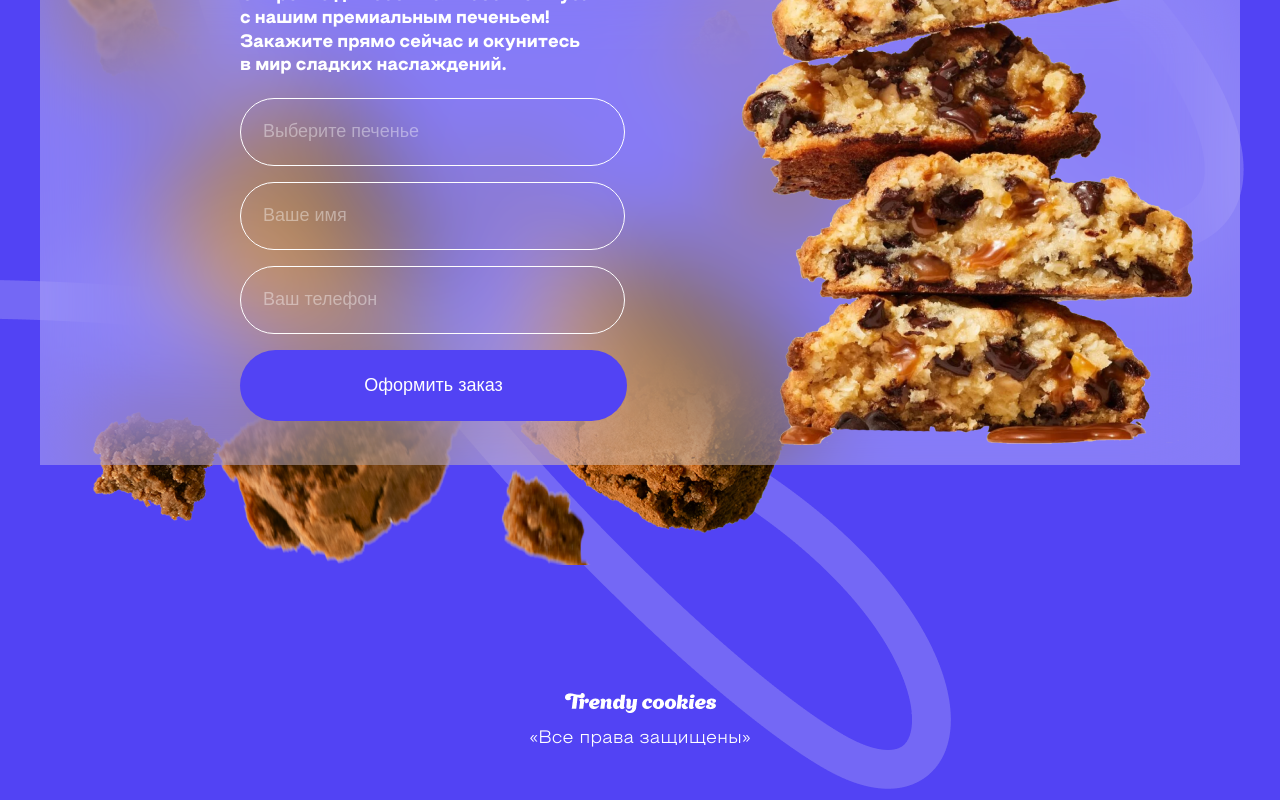
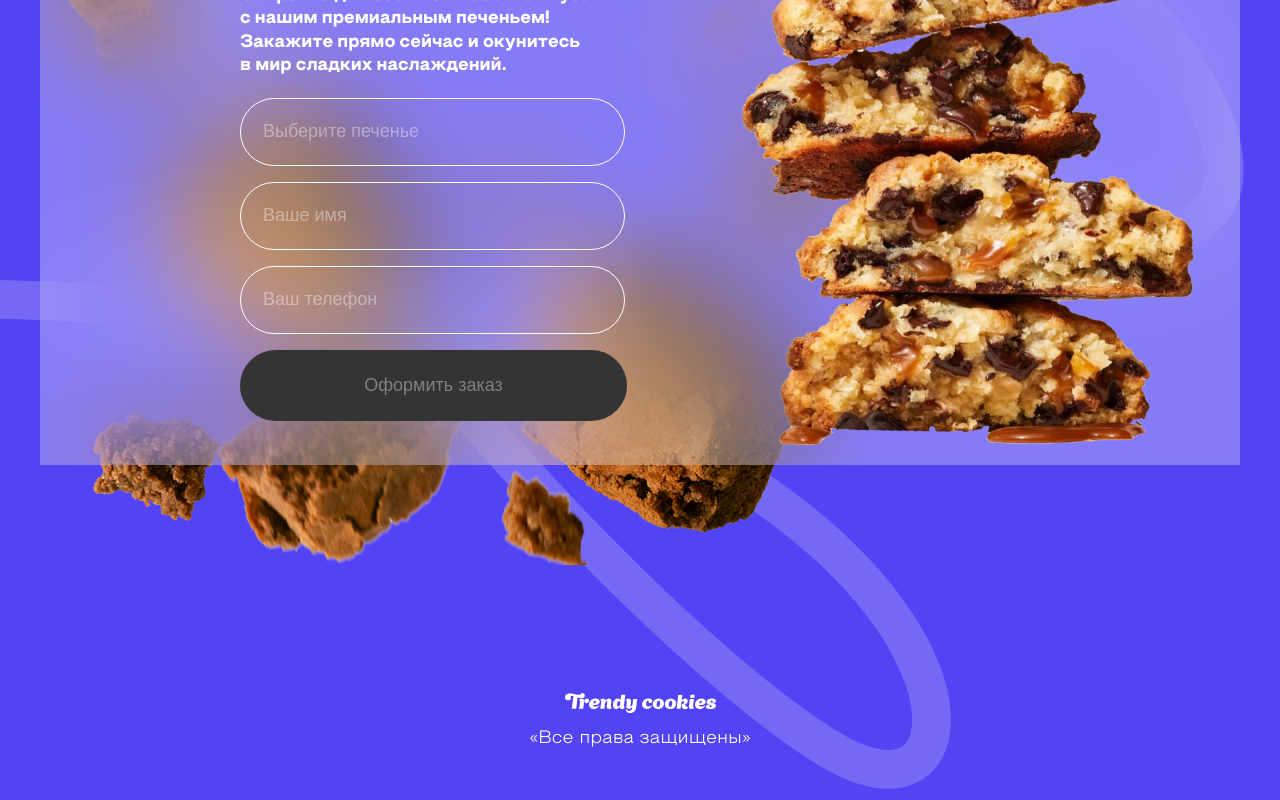
Before and after one commit to Eastwesser/CookieMiu, an Angular app in the folder cookies/: page / in a window 1280 px wide. Shown: the part 4389-5189 px from the top of the page. Built offline with nearby package versions, Linux system fonts and the light colour scheme.

Commit message:
Angular day 4 #4

```diff
--- a/cookies/src/app/app.component.css
+++ b/cookies/src/app/app.component.css
@@ -313,3 +313,7 @@
   top: -920px;
   left: 0;
 }
+
+.order-form-inputs input.error {
+  border-color: red;
+}
--- a/cookies/src/app/app.component.html
+++ b/cookies/src/app/app.component.html
@@ -104,10 +104,10 @@
             Закажите прямо сейчас и окунитесь в мир сладких наслаждений.
           </div>
           <div class="order-form-inputs" [formGroup]="form">
-            <input type="text" placeholder="Выберите печенье" id="product" formControlName="product">
-            <input type="text" placeholder="Ваше имя" id="name" formControlName="name">
-            <input type="text" placeholder="Ваш телефон" id="phone" formControlName="phone">
-            <button class="button violet-button" id="order-action" (click)="confirmOrder()">Оформить заказ</button>
+            <input type="text" placeholder="Выберите печенье" id="product" formControlName="product" [class]="{'error': form.get('product')?.invalid && (form.get('product')?.dirty || form.get('product')?.touched)}">
+            <input type="text" placeholder="Ваше имя" id="name" formControlName="name" [class]="{'error': form.get('name')?.invalid && (form.get('name')?.dirty || form.get('name')?.touched)}">
+            <input type="text" placeholder="Ваш телефон" id="phone" formControlName="phone" [class]="{'error': form.get('phone')?.invalid && (form.get('phone')?.dirty || form.get('phone')?.touched)}">
+            <button class="button violet-button" id="order-action" (click)="confirmOrder()" [disabled]="!form.valid">Оформить заказ</button>
           </div>
         </div>
         <div class="order-block-image">
--- a/cookies/src/app/app.component.ts
+++ b/cookies/src/app/app.component.ts
@@ -153,6 +153,7 @@ export class AppComponent {
   confirmOrder() {
     if (this.form.valid) {
       alert("Спасибо за заказ! Мы скоро свяжемся с вами!");
+      this.form.reset();
     }
   }
 
--- a/cookies/src/styles.css
+++ b/cookies/src/styles.css
@@ -40,7 +40,7 @@ body {
   cursor: pointer;
 }
 
-.button:hover {
+.button:hover:not(:disabled) {
   background-color: #EEEEEE;
 }
 
@@ -49,7 +49,13 @@ body {
   color: white;
 }
 
-.button.violet-button:hover {
+.button:disabled {
+  cursor: not-allowed;
+  color: gray;
+  background-color: #343434;
+}
+
+.button.violet-button:hover:not(:disabled) {
   background-color: #3B2CD8;
 }
 
```
